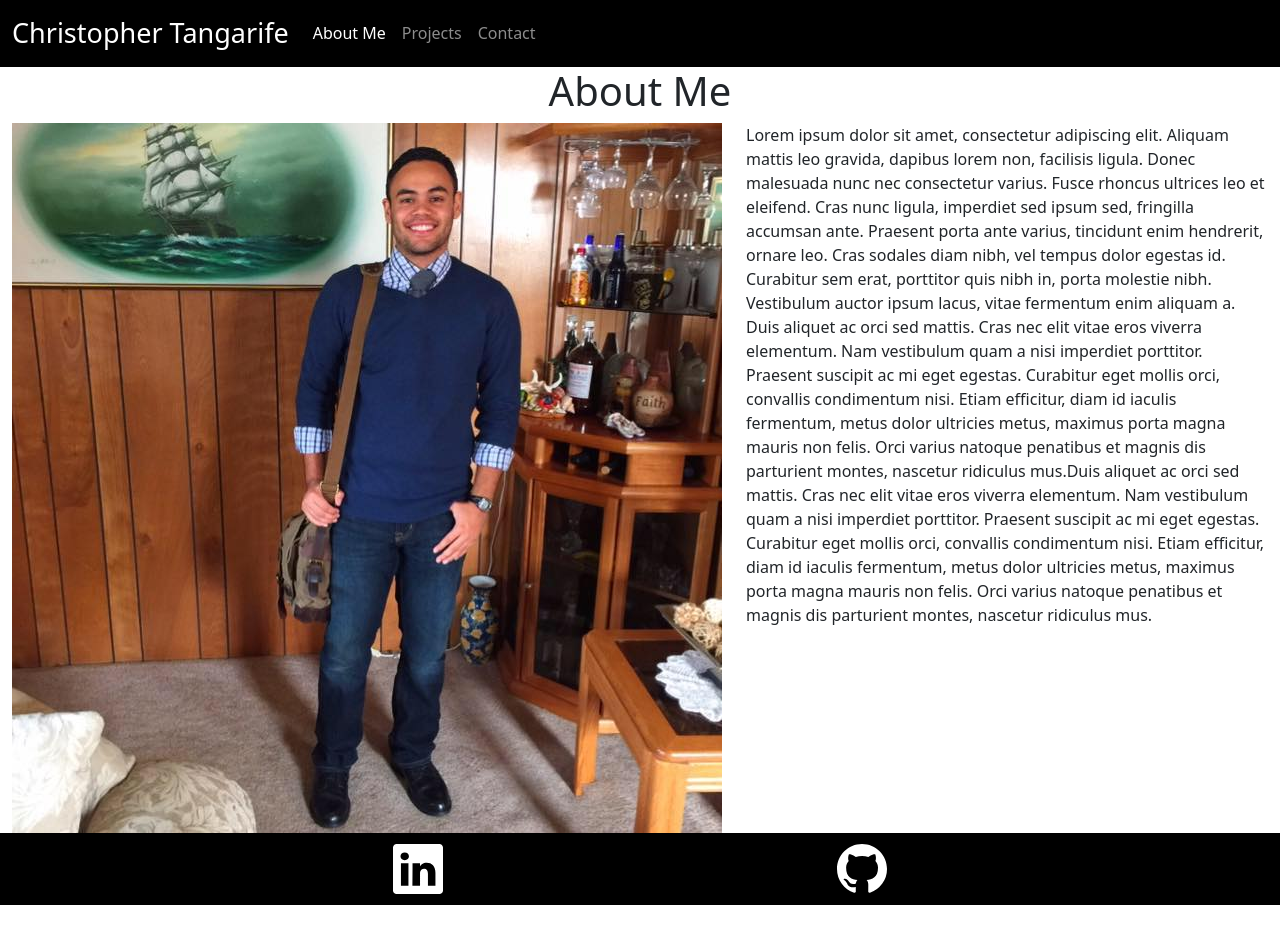
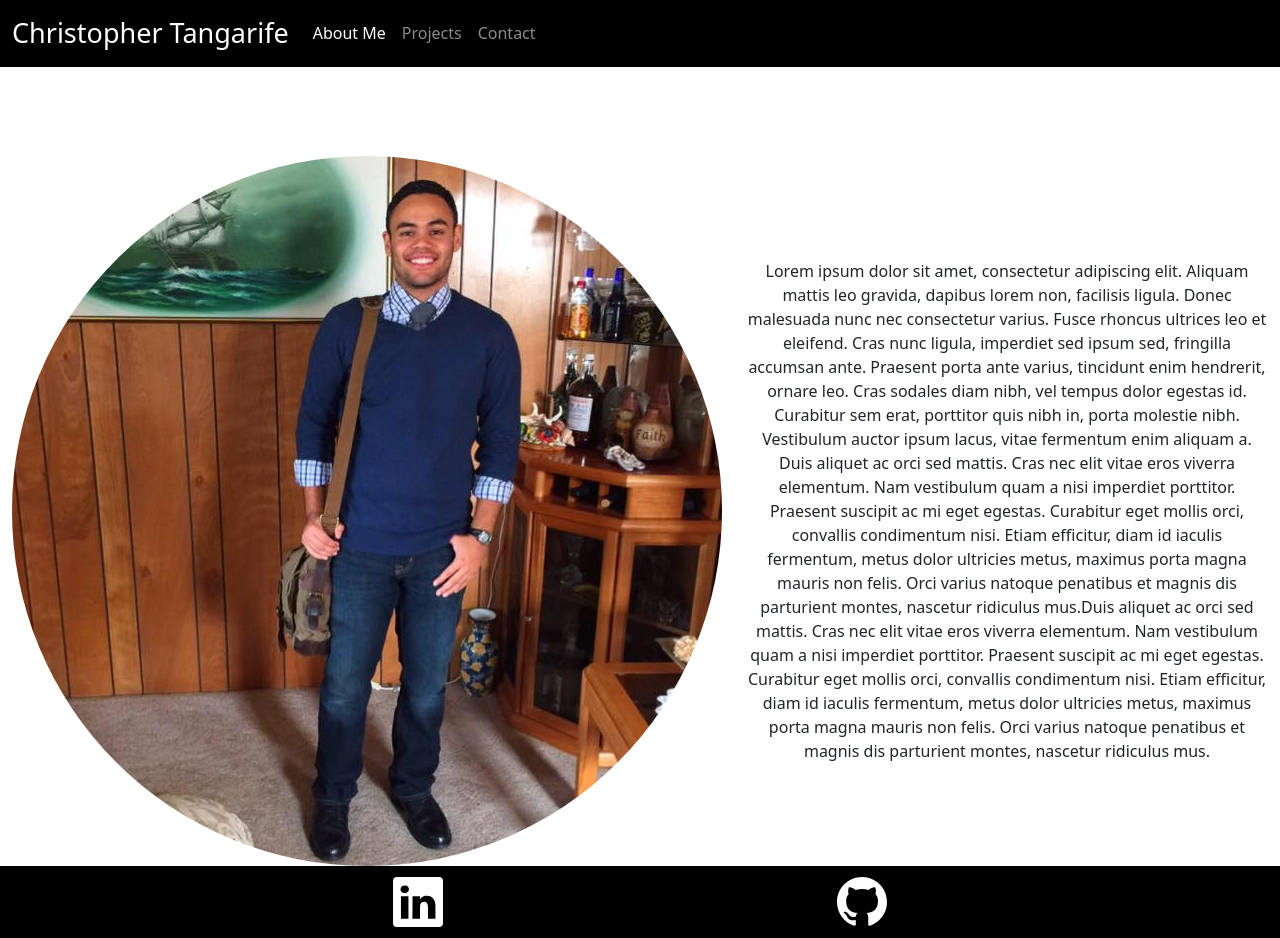
Before and after one commit to ChrisCodes54/my-portfolio, a React (Create React App) app: page / in a window 1280 px wide. Before the commit the page ends 905 px from the top, so only its background shows below. Built offline with nearby package versions, Linux system fonts and the light colour scheme.

Commit message:
centered about me container vertically and horizontally, need to add h1 header

```diff
--- a/src/pages/About/index.js
+++ b/src/pages/About/index.js
@@ -8,14 +8,16 @@ import './style.css'
 
 export default function About() {
 	return (
+		<main id="main-aboutme">
+
 		<Transitions>
-    <Container fluid>
-		<h1 id="about-me">About Me</h1>
+			<Container fluid id='aboutme-container'>
+
 				<Row>
-				<Col>
-					<img src={pc} alt="Christopher Tangarife" />
+					<Col id="picture-column">
+						<img src={pc} alt="Christopher Tangarife" id="profile-picture" />
 					</Col>
-				<Col>
+					<Col id='aboutmetext-column'>
 						Lorem ipsum dolor sit amet, consectetur adipiscing elit.
 						Aliquam mattis leo gravida, dapibus lorem non, facilisis
 						ligula. Donec malesuada nunc nec consectetur varius. Fusce
@@ -45,6 +47,6 @@ export default function About() {
 			</Container>
 
 		</Transitions>
-
+</main>
 	)
 }
--- a/src/pages/About/style.css
+++ b/src/pages/About/style.css
@@ -1,3 +1,24 @@
-#about-me{
+#about-me {
     text-align: center;
 }
+
+#picture-column {
+    display: flex;
+    justify-content: center;
+
+}
+
+#aboutmetext-column {
+    display: flex;
+  align-items: center;
+    text-align: center;
+}
+
+#profile-picture {
+    border-radius: 50%;
+}
+
+
+#aboutme-container {
+    padding-top: 7%;
+}
```
Lines whose indentation alone changed are shown as unchanged.
